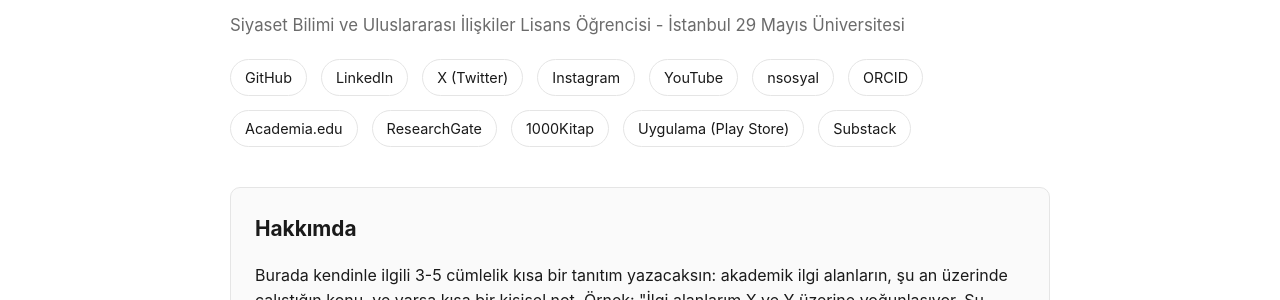
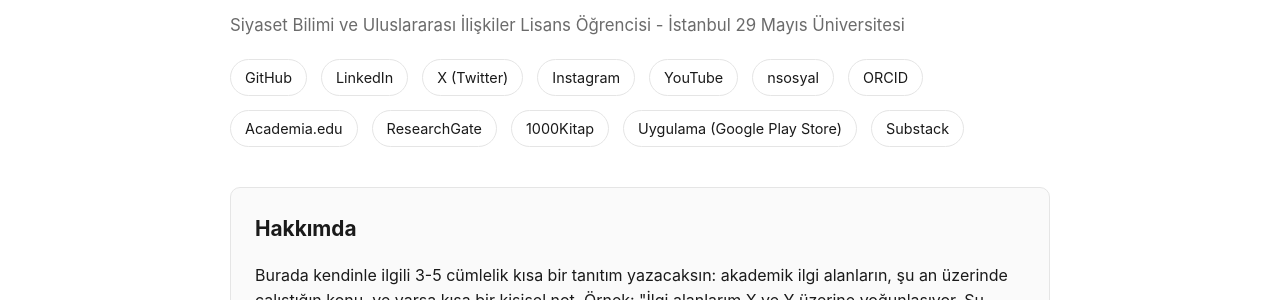
Before and after one commit to abdullah-eymen-asru/abdullah-eymen-asru.github.io, a Jekyll site: the page built from index.md, in a window 1280 px wide and 937 px high. Shown: the part 381-681 px from the top of the window. Built offline with Jekyll 4.4.1, drawn with Linux system fonts in a browser that asks for light colours.

Commit message:
Update Play Store label to Google Play Store

```diff
--- a/index.md
+++ b/index.md
@@ -12,7 +12,7 @@ title: Anasayfa
   <p class="subtitle">Siyaset Bilimi ve Uluslararası İlişkiler Lisans Öğrencisi - İstanbul 29 Mayıs Üniversitesi</p>
 
   <div class="social-links">
-    {% assign labels = "github:GitHub|linkedin:LinkedIn|twitter:X (Twitter)|instagram:Instagram|youtube:YouTube|nsosyal:nsosyal|orcid:ORCID|academia:Academia.edu|researchgate:ResearchGate|kitap1000:1000Kitap|playstore:Uygulama (Play Store)" | split: "|" %}
+    {% assign labels = "github:GitHub|linkedin:LinkedIn|twitter:X (Twitter)|instagram:Instagram|youtube:YouTube|nsosyal:nsosyal|orcid:ORCID|academia:Academia.edu|researchgate:ResearchGate|kitap1000:1000Kitap|playstore:Uygulama (Google Play Store)" | split: "|" %}
     {% for pair in labels %}
       {% assign parts = pair | split: ":" %}
       {% assign key = parts[0] %}
```
